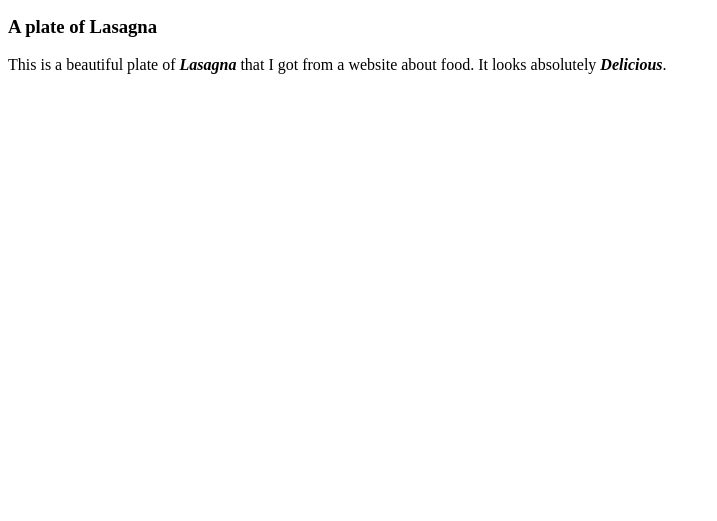
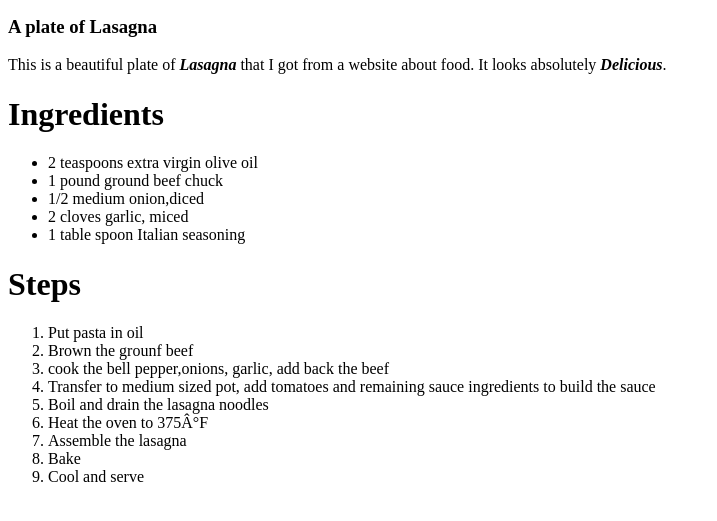
Before and after one commit to Tranto55/odin-recipes, a plain HTML site: page recipes/lasagna.html in a window 1280 px wide. Shown: the part 101-622 px from the top of the page, without its empty margins (0-717 px from the left). Drawn offline with Linux system fonts and the light colour scheme.

Commit message:
Add Ingredients and Steps to Lasagna page

```diff
--- a/recipes/lasagna.html
+++ b/recipes/lasagna.html
@@ -12,5 +12,29 @@
 <h3>A plate of Lasagna</h3>
 <p>This is a beautiful plate of <strong><em>Lasagna</em></strong> that I got from a website about food.
 It looks absolutely <strong><em>Delicious</em></strong>.</P>
+<h1>Ingredients</h1>
+<ul>
+    <li>2 teaspoons extra virgin olive oil</li>
+    <li>1 pound ground beef chuck</li>
+    <li>1/2 medium onion,diced</li>
+    <li>2 cloves garlic, miced</li>
+    <li>1 table spoon Italian seasoning</li>
+</ul>
+
+<h1>Steps</h1>
+<ol>
+    <li>Put pasta in oil</li>
+    <li>Brown the grounf beef</li>
+    <li>cook the bell pepper,onions,
+    garlic, add back the beef</li>
+    <li>Transfer to medium sized pot,
+        add tomatoes and remaining sauce
+         ingredients to build the sauce</li>
+    <li>Boil and drain the lasagna noodles</li>
+    <li>Heat the oven to 375°F</li>
+    <li>Assemble the lasagna</li>
+    <li>Bake</li>
+    <li>Cool and serve</li>
+</ol>
 </body>
 </html>
```
